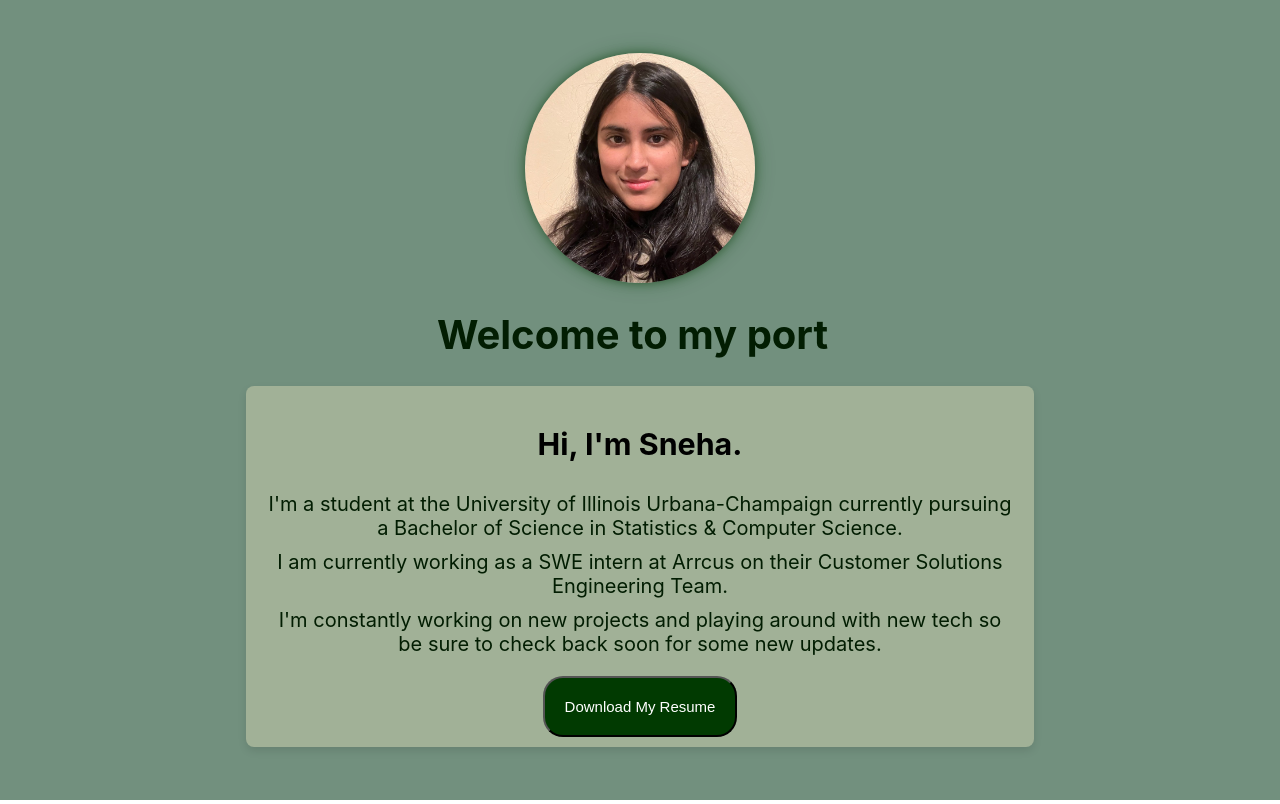
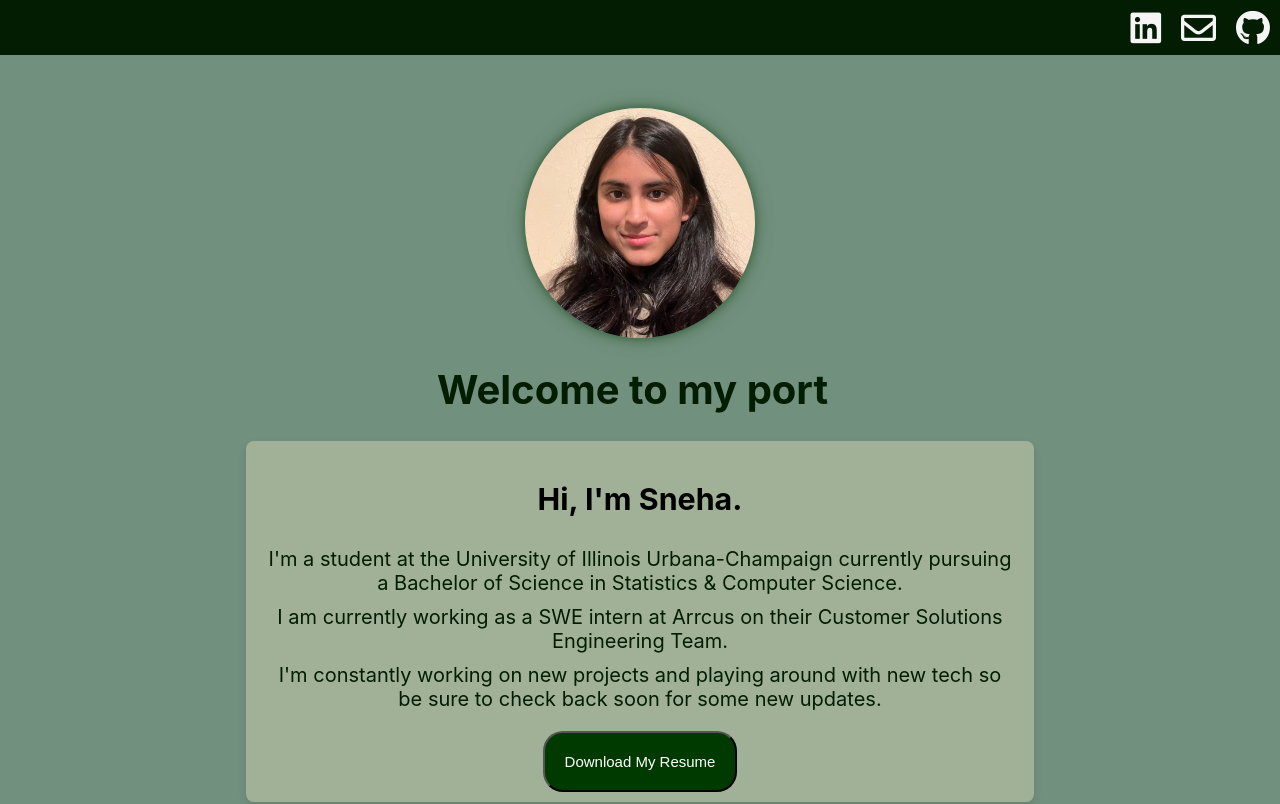
Before and after one commit to ssundr/ssundr.github.io, a React (Create React App) app in the folder portfolio/: page / in a window 1280 px wide. Shown: the top 804 px of the page. Built offline with nearby package versions, Linux system fonts and the light colour scheme; a web font is replaced by a local one.

Commit message:
added navbar

```diff
--- a/portfolio/package.json
+++ b/portfolio/package.json
@@ -10,6 +10,7 @@
     "react": "^18.3.1",
     "react-dom": "^18.3.1",
     "react-icons": "^5.2.1",
+    "react-router-dom": "^6.24.0",
     "react-scripts": "^5.0.1",
     "react-typed": "^2.0.12",
     "react-typical": "^0.1.3",
@@ -17,7 +18,7 @@
   },
   "scripts": {
     "predeploy": "npm run build",
-    "deploy": "gh-pages -b prod -d build",
+    "deploy": "gh-pages -b release -d build",
     "start": "react-scripts start",
     "build": "react-scripts build",
     "test": "react-scripts test",
--- a/portfolio/src/App.css
+++ b/portfolio/src/App.css
@@ -5,6 +5,18 @@
 .App-logo {
   height: 40vmin;
   pointer-events: none;
+}
+
+/* navbar */
+.navbar {
+  display: flex;
+  justify-content: flex-end;
+  background-color: rgb(2, 29, 2);
+}
+
+.navbar a {
+  color: whitesmoke;
+  padding: 10px;
 }
 
 @media (prefers-reduced-motion: no-preference) {
@@ -29,15 +41,6 @@ h5 {
 
 .App-link {
   color: #61dafb;
-}
-
-@keyframes App-logo-spin {
-  from {
-    transform: rotate(0deg);
-  }
-  to {
-    transform: rotate(360deg);
-  }
 }
 
 /* about-me section */
--- a/portfolio/src/App.js
+++ b/portfolio/src/App.js
@@ -1,5 +1,6 @@
 import React from "react";
 import Typical from "react-typical";
+
 import {
   SiDjango,
   SiTensorflow,
@@ -246,6 +247,25 @@ function App() {
 
   return (
     <div className="App">
+      <div className="navbar">
+          <a
+            href="https://www.linkedin.com/in/sneha-sundar26"
+            target="_blank"
+            rel="noopener noreferrer"
+          >
+            <i className="fab fa-linkedin white-icon larger-icon"></i>
+          </a>
+          <a href="mailto:snehas9@illinois.edu">
+            <i className="far fa-envelope white-icon larger-icon"></i>
+          </a>
+          <a
+            href="https://github.com/snehasund"
+            target="_blank"
+            rel="noopener noreferrer"
+          >
+            <i className="fab fa-github white-icon larger-icon"></i>
+          </a>
+        </div>
       <header className="App-header">
         <img src={profilePicture} alt="Profile" className="profile-picture" />
         <h1>
@@ -423,6 +443,7 @@ function App() {
           </div>
         </div>
       </section>
+
       {/* experiences section */}
       <section className="section">
         <h2>Experiences</h2>
```
Also changed, not shown: 2 other files (tests, documents, lock files or other folders).
